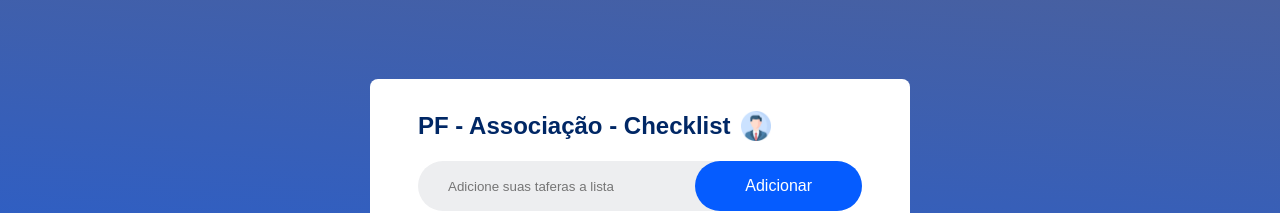
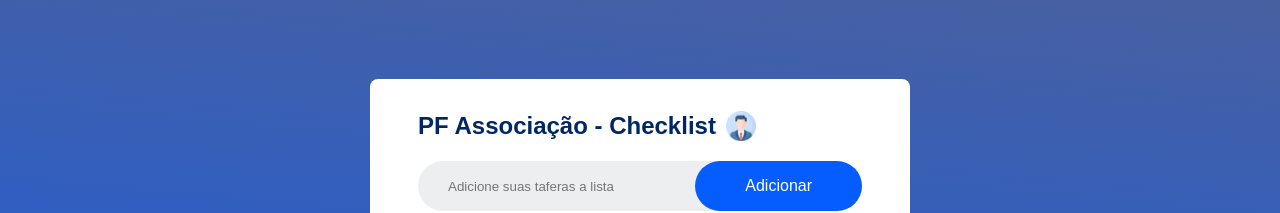
Before and after one commit to EagleDuarte/checklist-processos, a plain HTML site: page index.html in a window 1280 px wide. Shown: the top 213 px of the page. Drawn offline with Linux system fonts and the light colour scheme.

Commit message:
updating html

```diff
--- a/index.html
+++ b/index.html
@@ -10,7 +10,7 @@
 <body>
     <div class="container">
         <div class="todo-app">
-            <h2>PF - Associação - Checklist <img src="iconpf.png"></h2>
+            <h2>PF Associação - Checklist <img src="iconpf.png"></h2>
             <div class="row">
                 <input type="text" id="input-box" placeholder="Adicione suas taferas a lista">
                 <button onclick="addTask()">Adicionar</button>
```
